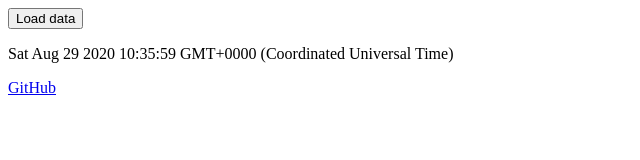
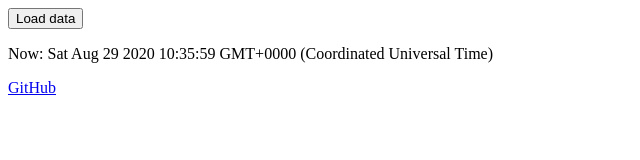
Before and after one commit to mejgun/lineageos-devices-stats, a Svelte app in the folder svelte-typescript-app/: page / in a window 1280 px wide. Shown: the top 160 px of the page, without its empty margins (0-640 px from the left). Built offline with nearby package versions, Linux system fonts and the light colour scheme; the HTML template or start-up script is replaced by a standard one.

Commit message:
add "loading" text

```diff
--- a/svelte-typescript-app/src/App.svelte
+++ b/svelte-typescript-app/src/App.svelte
@@ -48,8 +48,9 @@
   {/if}
   {#if loaded}
     <DeviceList deviceList={devices} repoList={repos} />
+  {:else if pressed}
+    <p>Loading...</p>
   {:else}
-    <div class="container">
     <button
       disabled={pressed}
       on:click={loadData}
@@ -57,8 +58,7 @@
       class="btn btn-primary">
       Load data
     </button>
-      <p>{Date()}</p>
-    </div>
+    <p>Now: {Date()}</p>
   {/if}
   <p>
     <a target="_blank" href="https://github.com/mejgun/lineageos-devices-stats">
```
Also changed, not shown: 3 other files (tests, documents, lock files or other folders). Lines whose indentation alone changed are shown as unchanged.
